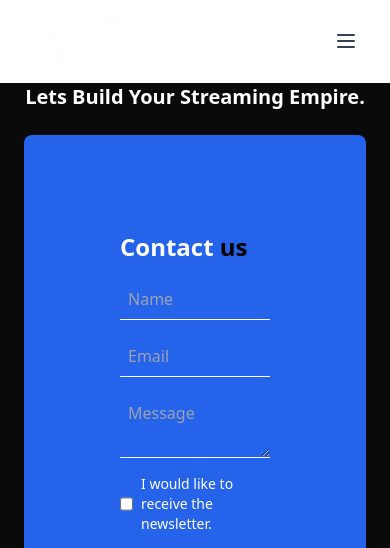
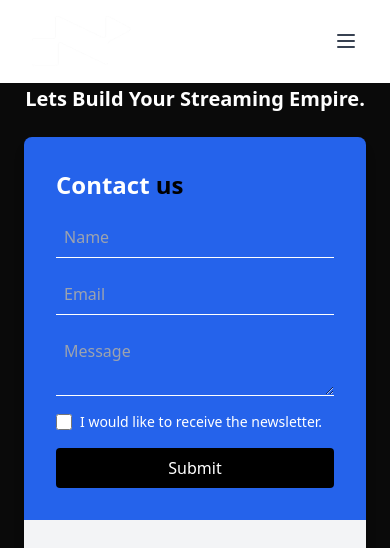
Before and after one commit to ADGO-et/nova, a Next.js app: page /contact in a window 390 px wide. Shown: the top 548 px of the page. Built offline with nearby package versions, Linux system fonts and the light colour scheme.

Commit message:
responsiveness edit

```diff
--- a/components/contact/ContactSection.tsx
+++ b/components/contact/ContactSection.tsx
@@ -7,7 +7,7 @@ const ContactForm: React.FC = () => {
     <div className="flex flex-col items-center justify-center min-h-screen px-6 bg-foreground">
       <h1 className="text-xl font-bold text-center mb-6 text-background">Lets Build Your Streaming Empire.</h1>
       <div className="flex flex-col md:flex-row w-full max-w-4xl shadow-lg rounded-lg overflow-hidden">
-        <div className="bg-blue-600 text-white w-full md:w-1/2 p-24">
+        <div className="bg-blue-600 text-white w-full md:w-1/2 p-8 md:p-24">
           <h2 className="text-2xl font-bold mb-4">Contact <span className="text-black">us</span></h2>
           <form className="flex flex-col space-y-4">
             <input type="text" placeholder="Name" className="p-2 bg-transparent border-b border-white focus:outline-none" />
@@ -21,7 +21,7 @@ const ContactForm: React.FC = () => {
           </form>
         </div>
         <div className="relative w-full md:w-1/2 bg-gray-100 flex flex-col justify-center p-8">
-          <span className="hidden absolute z-50 top-1/2 transform -translate-x-1/2 -translate-y-1/2 bg-cover bg-center font-semibold md:flex items-center text-white p-2 h-full w-[65px] " style={{ backgroundImage: "url(/contact/bgContact.png)" }}>or</span>
+          <span className="hidden absolute z-5 top-1/2 transform -translate-x-1/2 -translate-y-1/2 bg-cover bg-center font-semibold md:flex items-center text-white p-2 h-full w-[65px] " style={{ backgroundImage: "url(/contact/bgContact.png)" }}>or</span>
           <p className="text-gray-700 text-sm mb-4 ml-6">
             Lorem ipsum dolor sit amet, consectetur adipiscing elit.
           </p>
```
